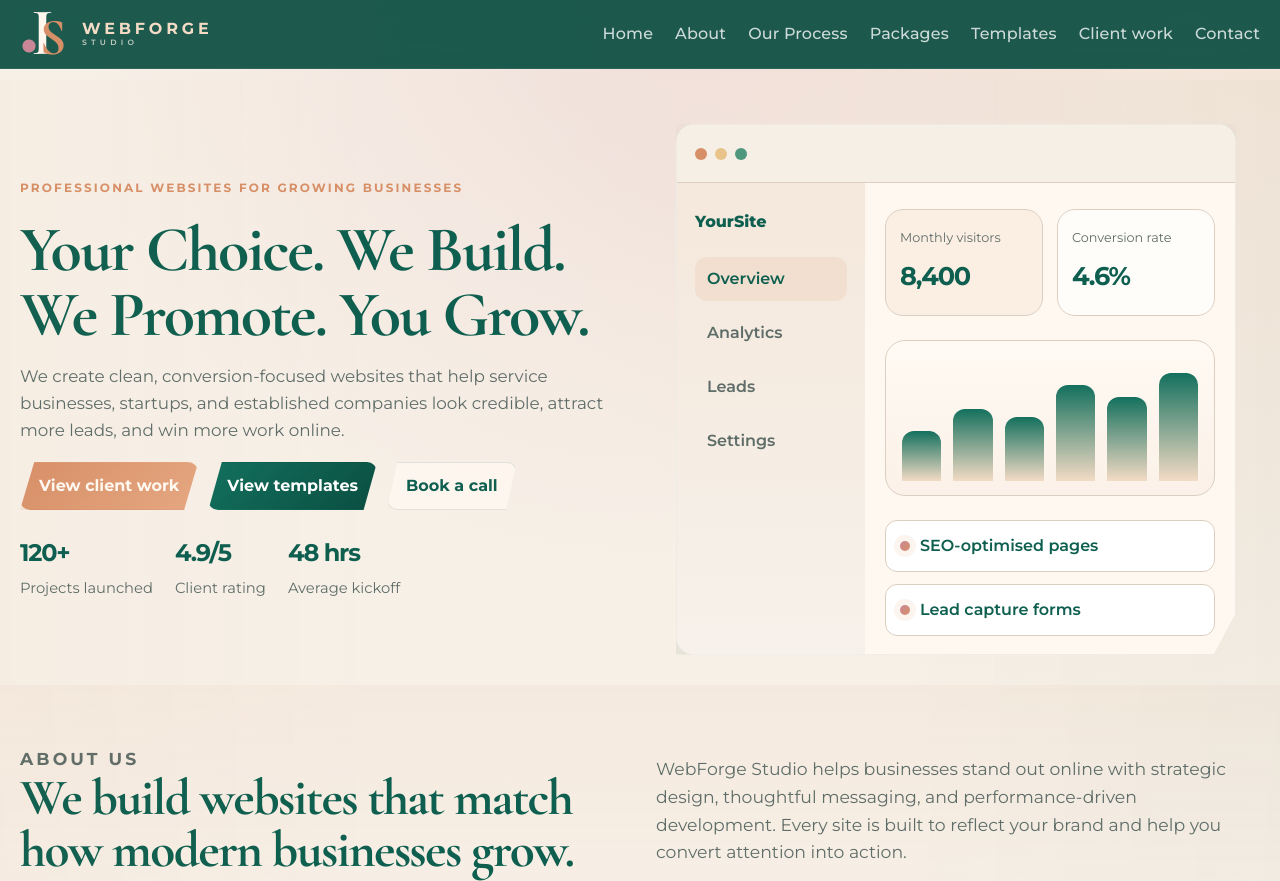
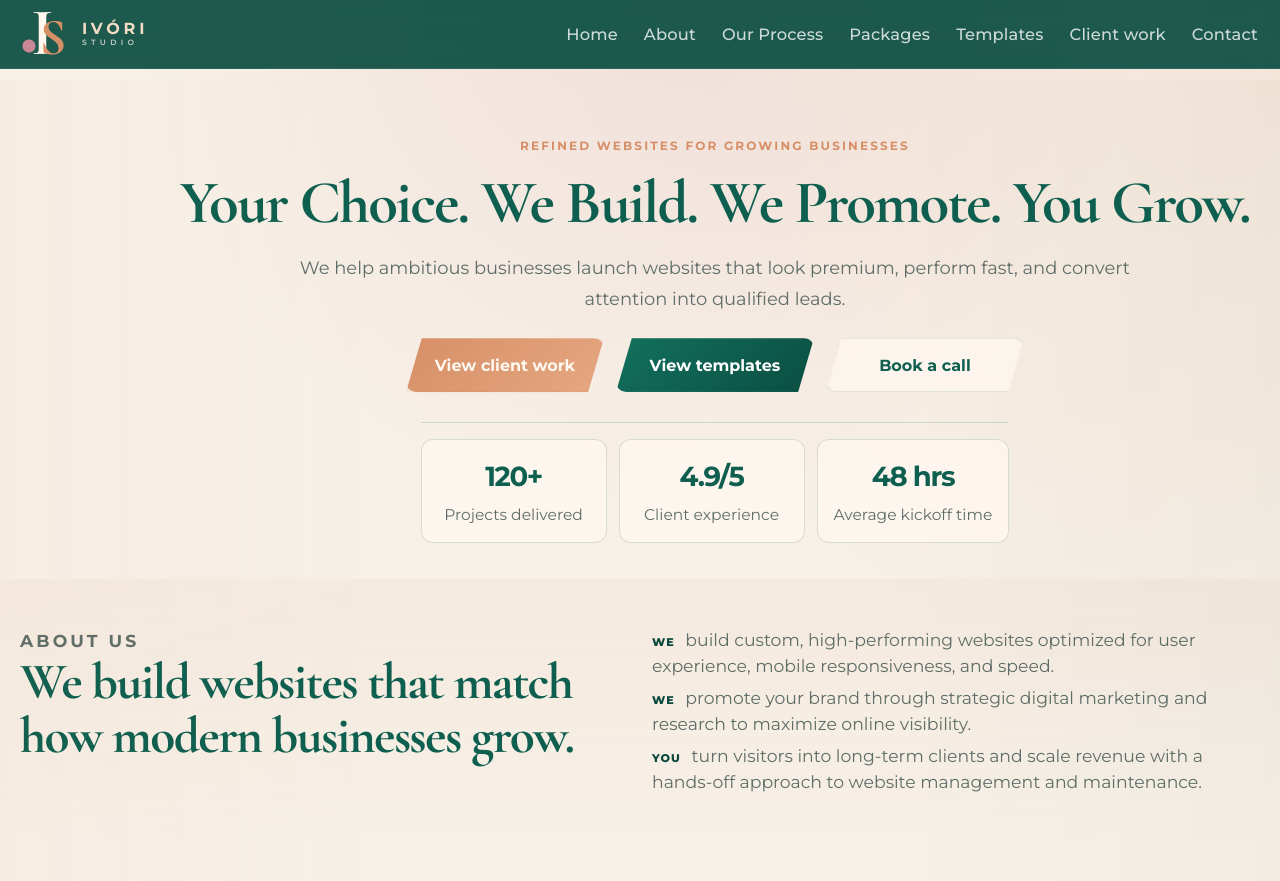
Before and after one commit to Cotoc-Ianis/BusinessSite, a plain HTML site: page index.html in a window 1280 px wide. Shown: the top 881 px of the page. Drawn offline with nearby package versions, Linux system fonts and the light colour scheme.

Commit message:
website ready stats to be added etc

```diff
--- a/index.html
+++ b/index.html
@@ -3,10 +3,10 @@
   <head>
     <meta charset="UTF-8" />
     <meta name="viewport" content="width=device-width, initial-scale=1.0" />
-    <title>WebForge Studio | Custom Business Websites</title>
+    <title>IVÓRI Studio | Custom Business Websites</title>
     <meta
       name="description"
-      content="We design and build modern websites for businesses that want stronger online presence and more leads."
+      content="IVÓRI Studio designs refined, high-converting websites for businesses that want a stronger online presence and more leads."
     />
     <link rel="preconnect" href="https://fonts.googleapis.com" />
     <link rel="preconnect" href="https://fonts.gstatic.com" crossorigin />
@@ -19,9 +19,9 @@
   <body>
     <header class="site-header">
       <div class="container nav-wrap">
-        <a href="index.html" class="logo" aria-label="WebForge Studio home">
+        <a href="index.html" class="logo" aria-label="IVÓRI Studio home">
           <span class="logo-mark">W</span>
-          <span>WebForge</span>
+          <span>IVÓRI</span>
         </a>
 
         <button class="nav-toggle" aria-label="Open menu" aria-expanded="false">
@@ -44,14 +44,13 @@
 
     <main>
       <section class="hero">
-        <div class="container hero-grid">
+        <div class="container hero-grid hero-grid--no-visual">
           <div class="hero-copy">
-            <p class="eyebrow">Professional websites for growing businesses</p>
+            <p class="eyebrow">Refined websites for growing businesses</p>
             <h1>Your Choice. We Build. We Promote. You Grow.</h1>
             <p class="lead">
-              We create clean, conversion-focused websites that help service businesses,
-              startups, and established companies look credible, attract more leads, and
-              win more work online.
+              We help ambitious businesses launch websites that look premium,
+              perform fast, and convert attention into qualified leads.
             </p>
 
             <div class="hero-actions">
@@ -61,61 +60,10 @@
             </div>
 
             <ul class="hero-metrics" aria-label="Business metrics">
-              <li><strong>120+</strong><span>Projects launched</span></li>
-              <li><strong>4.9/5</strong><span>Client rating</span></li>
-              <li><strong>48 hrs</strong><span>Average kickoff</span></li>
+              <li><strong>120+</strong><span>Projects delivered</span></li>
+              <li><strong>4.9/5</strong><span>Client experience</span></li>
+              <li><strong>48 hrs</strong><span>Average kickoff time</span></li>
             </ul>
-          </div>
-
-          <div class="hero-visual">
-            <div class="browser-window">
-              <div class="browser-bar">
-                <span></span>
-                <span></span>
-                <span></span>
-              </div>
-              <div class="browser-content">
-                <div class="sidebar">
-                  <div class="sidebar-brand">YourSite</div>
-                  <div class="nav-pill active">Overview</div>
-                  <div class="nav-pill">Analytics</div>
-                  <div class="nav-pill">Leads</div>
-                  <div class="nav-pill">Settings</div>
-                </div>
-                <div class="content-area">
-                  <div class="metric-row">
-                    <div class="metric-card accent">
-                      <span>Monthly visitors</span>
-                      <strong>8,400</strong>
-                    </div>
-                    <div class="metric-card">
-                      <span>Conversion rate</span>
-                      <strong>4.6%</strong>
-                    </div>
-                  </div>
-                  <div class="chart-box">
-                    <div class="bars">
-                      <span style="height:42%"></span>
-                      <span style="height:60%"></span>
-                      <span style="height:54%"></span>
-                      <span style="height:80%"></span>
-                      <span style="height:70%"></span>
-                      <span style="height:90%"></span>
-                    </div>
-                  </div>
-                  <div class="service-list">
-                    <div class="service-item">
-                      <span class="dot"></span>
-                      <p>SEO-optimised pages</p>
-                    </div>
-                    <div class="service-item">
-                      <span class="dot"></span>
-                      <p>Lead capture forms</p>
-                    </div>
-                  </div>
-                </div>
-              </div>
-            </div>
           </div>
         </div>
       </section>
@@ -126,12 +74,12 @@
             <p class="section-tag">About us</p>
             <h2>We build websites that match how modern businesses grow.</h2>
           </div>
-          <div>
-            <p>
-              WebForge Studio helps businesses stand out online with strategic design,
-              thoughtful messaging, and performance-driven development. Every site is built
-              to reflect your brand and help you convert attention into action.
-            </p>
+          <div class="about-copy">
+            <div class="about-impact" aria-label="Core value points">
+              <p class="about-impact-item"><span class="about-impact-keyword">WE</span> build custom, high-performing websites optimized for user experience, mobile responsiveness, and speed.</p>
+              <p class="about-impact-item"><span class="about-impact-keyword">WE</span> promote your brand through strategic digital marketing and research to maximize online visibility.</p>
+              <p class="about-impact-item"><span class="about-impact-keyword">YOU</span> turn visitors into long-term clients and scale revenue with a hands-off approach to website management and maintenance.</p>
+            </div>
           </div>
         </div>
       </section>
@@ -222,15 +170,6 @@
         </div>
       </section>
 
-      <section class="section testimonial-section">
-        <div class="container quote-box">
-          <p>
-            “Their design team made our brand feel premium and more credible. We received
-            more qualified inquiries within the first month after launch.”
-          </p>
-          <span>— Elena Ross, Founder at Northline Studio</span>
-        </div>
-      </section>
     </main>
 
     <footer class="site-footer" id="contact">
@@ -238,7 +177,7 @@
         <div>
           <a href="index.html" class="logo footer-logo">
             <span class="logo-mark">W</span>
-            <span>WebForge</span>
+            <span>IVÓRI</span>
           </a>
           <p>Custom websites designed to help businesses look sharper and grow faster.</p>
         </div>
@@ -264,7 +203,7 @@
       </div>
 
       <div class="container footer-bottom">
-        <p>© <span id="year"></span> WebForge Studio</p>
+        <p>© <span id="year"></span> IVÓRI Studio</p>
       </div>
     </footer>
 
--- a/styles.css
+++ b/styles.css
@@ -254,10 +254,12 @@ button {
   color: rgba(255, 255, 255, 0.78);
   font-weight: 500;
   letter-spacing: 0.01em;
+  font-size: 1.02rem;
 }
 
 .main-nav a {
   position: relative;
+  padding: 6px 2px;
   transition: color 0.2s ease;
 }
 
@@ -309,7 +311,7 @@ button {
    6. HERO SECTION
    ═══════════════════════════════════════════════════════════ */
 .hero {
-  padding: 44px 0 30px;
+  padding: 56px 0 36px;
   animation: fadeUp 0.8s ease both;
 }
 
@@ -318,6 +320,74 @@ button {
   grid-template-columns: 1fr 1fr;
   align-items: center;
   gap: 24px;
+}
+
+.hero-grid--no-visual {
+  grid-template-columns: 1fr;
+  max-width: 920px;
+  margin: 0 auto;
+}
+
+.hero-grid--no-visual .hero-copy {
+  text-align: center;
+  display: grid;
+  justify-items: center;
+}
+
+.hero-grid--no-visual .eyebrow {
+  margin-bottom: 16px;
+}
+
+.hero-grid--no-visual h1 {
+  max-width: none;
+  margin-left: auto;
+  margin-right: auto;
+}
+
+@media (min-width: 1100px) {
+  .hero-grid--no-visual h1 {
+    white-space: nowrap;
+    font-size: clamp(2rem, 3.15vw, 3.45rem);
+  }
+}
+
+.hero-grid--no-visual .lead {
+  margin: 0 auto;
+  max-width: 72ch;
+}
+
+.hero-grid--no-visual .hero-actions,
+.hero-grid--no-visual .hero-metrics {
+  justify-content: center;
+}
+
+.hero-grid--no-visual .hero-actions {
+  margin-top: 24px;
+  gap: 12px;
+}
+
+.hero-grid--no-visual .hero-actions .btn {
+  min-width: 198px;
+}
+
+.hero-grid--no-visual .hero-metrics li {
+  align-items: center;
+  text-align: center;
+}
+
+.hero-grid--no-visual .hero-metrics {
+  margin-top: 30px;
+  padding-top: 16px;
+  border-top: 1px solid rgba(14, 95, 79, 0.16);
+  gap: 12px;
+}
+
+.hero-grid--no-visual .hero-metrics li {
+  min-width: 186px;
+  background: rgba(255, 248, 241, 0.72);
+  border: 1px solid rgba(14, 95, 79, 0.16);
+  border-radius: 12px;
+  padding: 14px 16px;
 }
 
 .eyebrow,
@@ -335,8 +405,8 @@ button {
 .split-layout h2,
 .section-heading h2 {
   font-family: var(--font-display);
-  font-size: clamp(2.4rem, 5vw, 4rem);
-  line-height: 1.02;
+  font-size: clamp(2.2rem, 4.8vw, 3.8rem);
+  line-height: 1.06;
   letter-spacing: -0.03em;
   margin: 0 0 16px;
   color: var(--navy);
@@ -346,15 +416,16 @@ button {
   margin: 0;
   max-width: 700px;
   color: var(--muted);
-  font-size: 1.05rem;
+  font-size: clamp(1rem, 1.8vw, 1.12rem);
+  line-height: 1.75;
   animation: fadeUp 0.9s ease 0.1s both;
 }
 
 .hero-actions {
   display: flex;
   flex-wrap: wrap;
-  gap: 10px;
-  margin-top: 18px;
+  gap: 12px;
+  margin-top: 22px;
   animation: fadeUp 1s ease 0.2s both;
 }
 
@@ -362,10 +433,11 @@ button {
   display: inline-flex;
   align-items: center;
   justify-content: center;
-  min-height: 48px;
-  padding: 0 18px;
+  min-height: 54px;
+  padding: 0 24px;
   border-radius: 10px;
   font-weight: 700;
+  font-size: 1rem;
   border: 1px solid transparent;
   transition: transform 0.2s ease, box-shadow 0.2s ease;
   clip-path: polygon(8% 0%, 100% 0%, 92% 100%, 0% 100%);
@@ -410,14 +482,14 @@ button {
 }
 
 .hero-metrics strong {
-  font-size: 1.5rem;
+  font-size: 1.72rem;
   color: var(--navy);
   letter-spacing: -0.05em;
 }
 
 .hero-metrics span {
   color: var(--muted);
-  font-size: 0.92rem;
+  font-size: 0.97rem;
 }
 
 .hero-visual {
@@ -584,6 +656,8 @@ button {
    ═══════════════════════════════════════════════════════════ */
 .about-section {
   background: linear-gradient(180deg, rgba(215, 143, 103, 0.06), rgba(215, 143, 103, 0));
+  padding-top: 48px;
+  padding-bottom: 48px;
 }
 
 .split-layout {
@@ -593,6 +667,11 @@ button {
   align-items: center;
 }
 
+.about-section .split-layout {
+  align-items: start;
+  gap: 24px;
+}
+
 .split-layout h2,
 .section-heading h2 {
   font-size: clamp(2.2rem, 4vw, 3.3rem);
@@ -603,6 +682,33 @@ button {
   margin: 0;
   color: var(--muted);
   font-size: 1.08rem;
+}
+
+.about-copy {
+  display: grid;
+  gap: 10px;
+}
+
+.about-impact {
+  display: grid;
+  gap: 6px;
+  max-width: 720px;
+}
+
+.about-impact-item {
+  margin: 0;
+  color: var(--muted);
+  font-size: 0.93rem;
+  line-height: 1.5;
+}
+
+.about-impact-keyword {
+  display: inline;
+  margin-right: 6px;
+  color: var(--teal-deep);
+  font-size: 0.7rem;
+  font-weight: 800;
+  letter-spacing: 0.1em;
 }
 
 .section-heading {
@@ -643,7 +749,7 @@ button {
   background: var(--card);
   border: 1px solid var(--border);
   border-radius: 14px;
-  padding: 18px 16px;
+  padding: 22px 20px;
   box-shadow: 0 8px 20px rgba(13, 52, 44, 0.05);
   clip-path: polygon(0 0, 100% 0, 100% 92%, 96% 100%, 0 100%);
   transition: transform 0.25s ease, box-shadow 0.25s ease, border-color 0.25s ease;
@@ -675,7 +781,7 @@ button {
 .template-card h3,
 .package-card h3 {
   margin: 0 0 12px;
-  font-size: 1.4rem;
+  font-size: 1.52rem;
   color: var(--navy);
 }
 
@@ -747,7 +853,7 @@ button {
   transition: transform 0.2s ease, box-shadow 0.2s ease, border-color 0.2s ease;
   cursor: pointer;
   position: relative;
-  min-height: 344px;
+  min-height: 370px;
   padding-top: 36px;
   clip-path: polygon(0 0, 100% 0, 100% 95%, 94% 100%, 0 100%);
 }
@@ -760,7 +866,7 @@ button {
   background: linear-gradient(135deg, var(--gold), #e6a37d);
   color: #fff8f1;
   border-radius: 999px;
-  padding: 7px 12px;
+  padding: 8px 14px;
   font-size: 0.68rem;
   font-weight: 800;
   letter-spacing: 0.06em;
@@ -800,7 +906,7 @@ button {
 }
 
 .package-card h3 {
-  font-size: 2.1rem;
+  font-size: 2.28rem;
   letter-spacing: -0.05em;
   margin: 0;
 }
@@ -814,13 +920,13 @@ button {
   margin: 0 0 16px;
   padding: 0;
   display: grid;
-  gap: 8px;
+  gap: 10px;
   color: var(--navy);
 }
 
 .package-card li {
   position: relative;
-  padding-left: 18px;
+  padding-left: 20px;
 }
 
 .package-card li::before {
@@ -1335,6 +1441,29 @@ button {
 
   .lead {
     font-size: 1rem;
+  }
+
+  .about-section {
+    padding-top: 42px;
+    padding-bottom: 42px;
+  }
+
+  .about-section .split-layout {
+    gap: 16px;
+  }
+
+  .about-impact {
+    gap: 5px;
+  }
+
+  .about-impact-item {
+    font-size: 0.88rem;
+    line-height: 1.45;
+  }
+
+  .about-impact-keyword {
+    margin-right: 4px;
+    font-size: 0.68rem;
   }
 
   .hero-copy h1,
```
Also changed, not shown: contact.html (+2 -2 lines), customer-sites.html (+2 -2 lines), payment.html (+2 -2 lines), templates/beauty-salon.html (+2 -2 lines), templates/consulting-firm.html (+2 -2 lines), templates/ecommerce.html (+2 -2 lines), templates/fitness-gym.html (+2 -2 lines), templates/index.html (+4 -2 lines), templates/law-firm.html (+2 -2 lines), templates/medical-clinic.html (+2 -2 lines), templates/pharmacy.html (+2 -2 lines), templates/real-estate.html (+2 -2 lines), templates/restaurant.html (+2 -2 lines).
